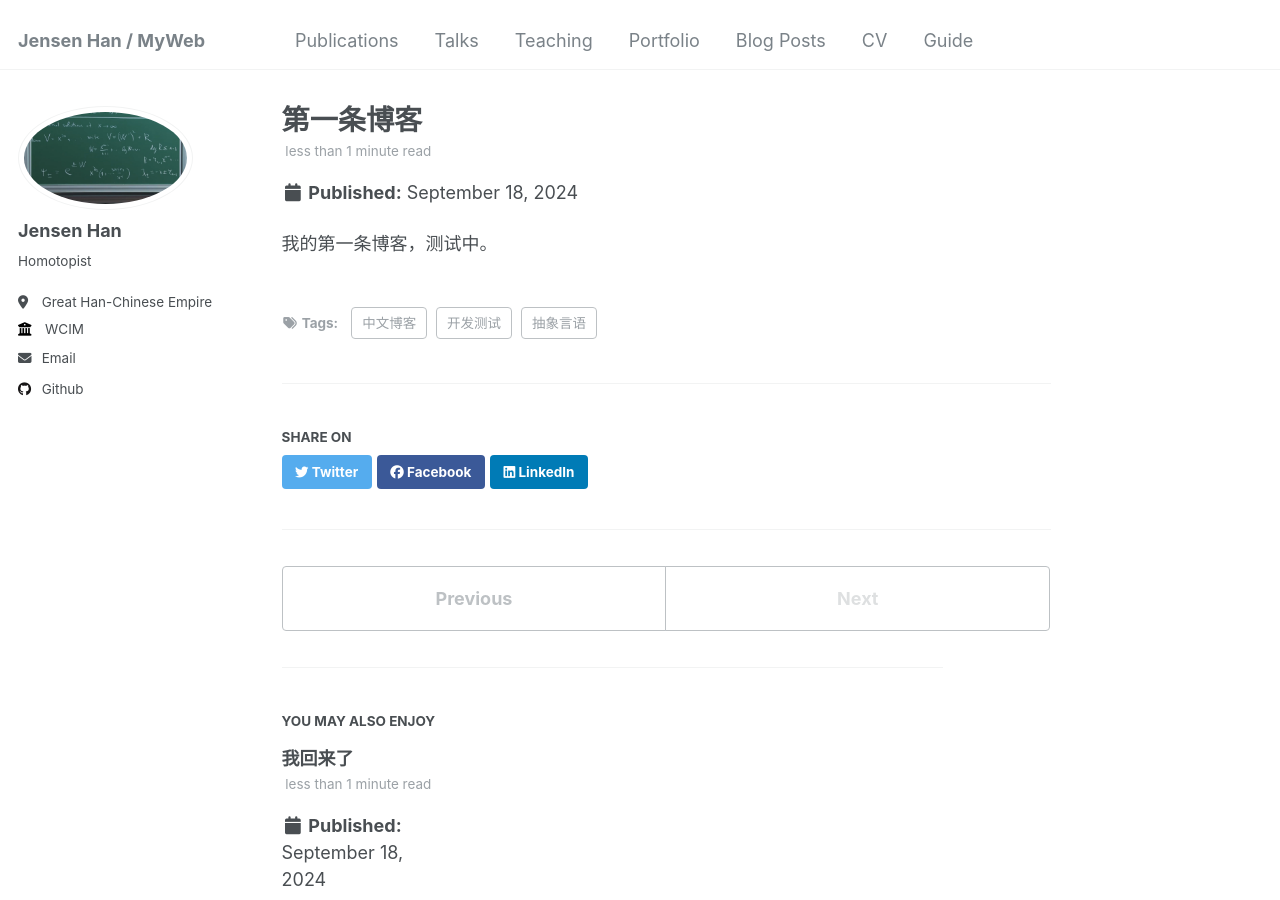
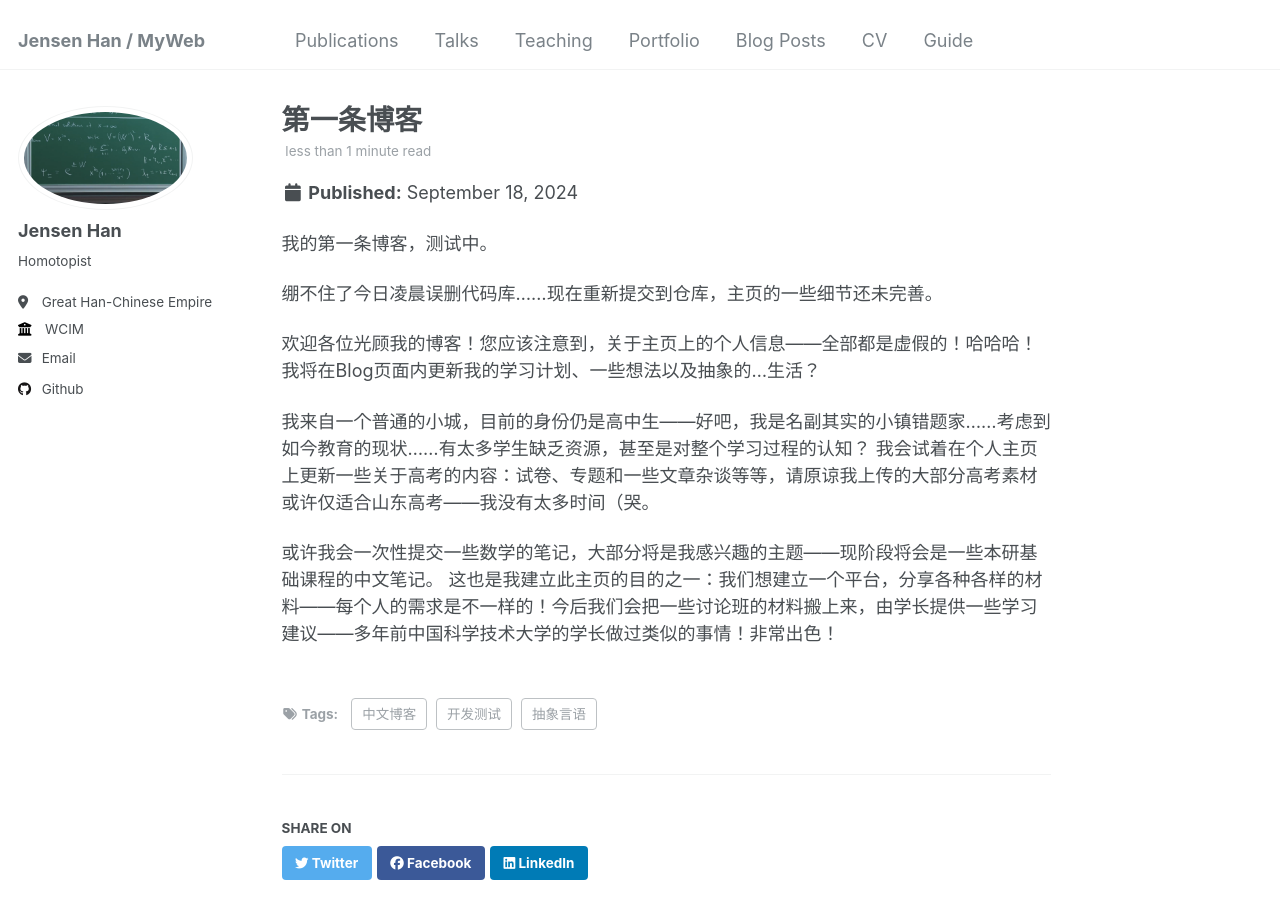
Before and after one commit to JensenHanSJ/JensenHanSJ.github.io, a Jekyll site: the page built from _posts/2199-01-01-future-post.md, in a window 1280 px wide and 900 px high. Built offline with Jekyll 4.4.1, drawn with Linux system fonts in a browser that asks for light colours.

Commit message:
Update 2199-01-01-future-post.md

```diff
--- a/_posts/2199-01-01-future-post.md
+++ b/_posts/2199-01-01-future-post.md
@@ -9,3 +9,11 @@ tags:
 ---
 
 我的第一条博客，测试中。
+
+绷不住了今日凌晨误删代码库......现在重新提交到仓库，主页的一些细节还未完善。
+
+欢迎各位光顾我的博客！您应该注意到，关于主页上的个人信息——全部都是虚假的！哈哈哈！我将在Blog页面内更新我的学习计划、一些想法以及抽象的...生活？
+
+我来自一个普通的小城，目前的身份仍是高中生——好吧，我是名副其实的小镇错题家......考虑到如今教育的现状......有太多学生缺乏资源，甚至是对整个学习过程的认知？ 我会试着在个人主页上更新一些关于高考的内容：试卷、专题和一些文章杂谈等等，请原谅我上传的大部分高考素材或许仅适合山东高考——我没有太多时间（哭。
+
+或许我会一次性提交一些数学的笔记，大部分将是我感兴趣的主题——现阶段将会是一些本研基础课程的中文笔记。 这也是我建立此主页的目的之一：我们想建立一个平台，分享各种各样的材料——每个人的需求是不一样的！今后我们会把一些讨论班的材料搬上来，由学长提供一些学习建议——多年前中国科学技术大学的学长做过类似的事情！非常出色！
```
